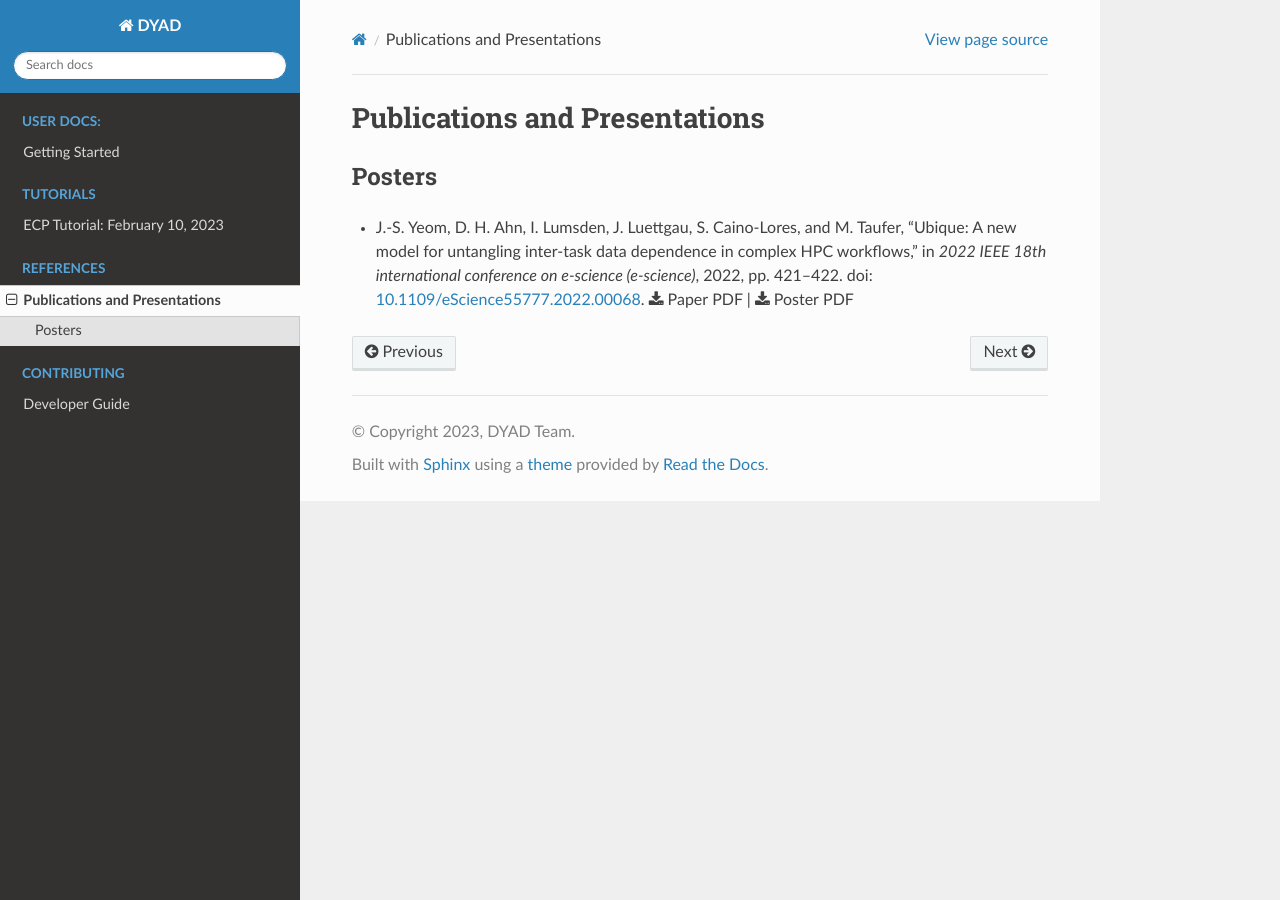
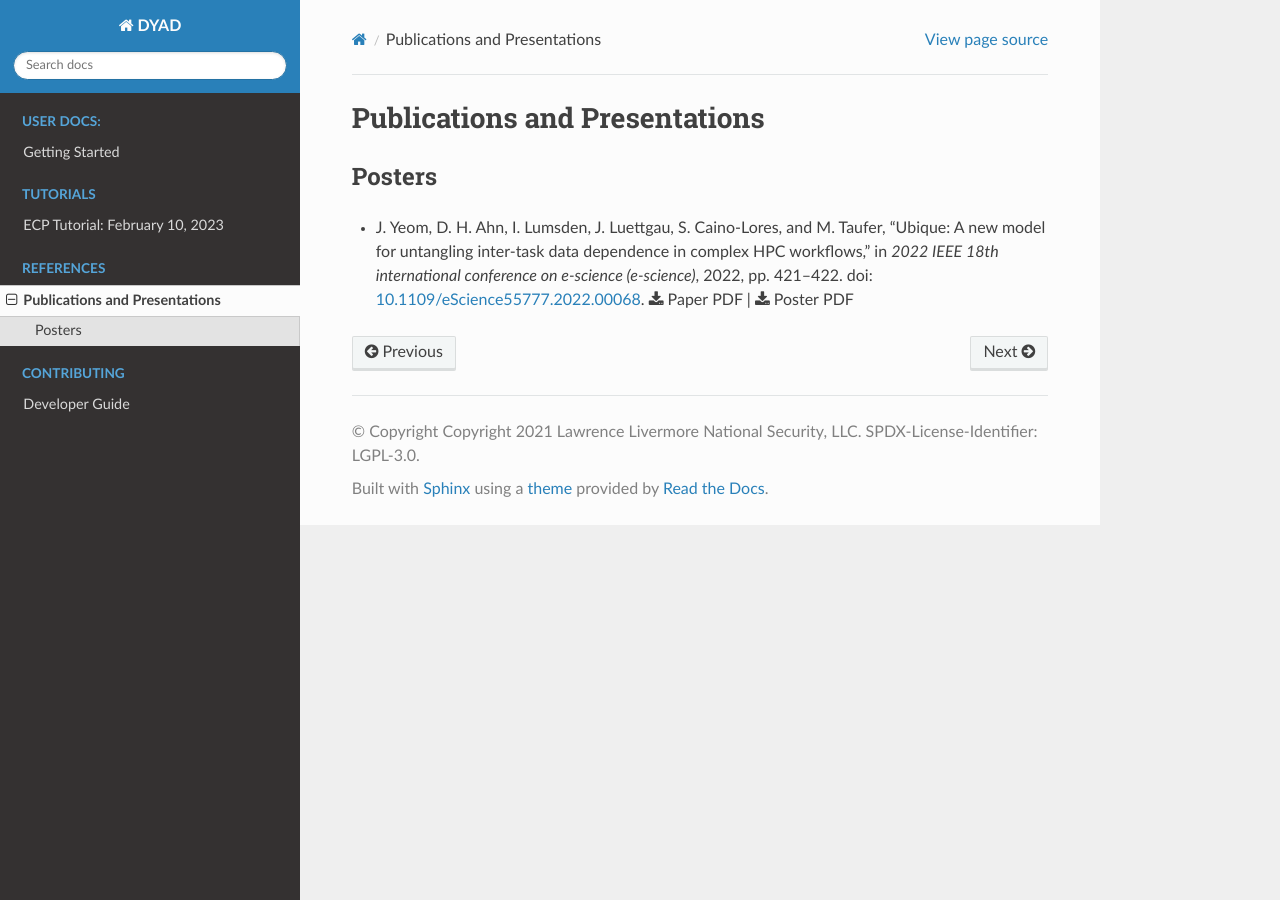
Before and after one commit to flux-framework/dyad, a Sphinx documentation site: the page built from docs/publications.rst, in a window 1280 px wide. Built offline with Sphinx 7.4.7 and the Read the Docs theme 2.0.0, drawn with Linux system fonts in a browser that asks for light colours.

Commit message:
docs: updates the copyright and author fields of conf.py

```diff
--- a/docs/conf.py
+++ b/docs/conf.py
@@ -18,9 +18,8 @@
 # -- Project information -----------------------------------------------------
 
 project = 'DYAD'
-# TODO update to the correct copyright
-copyright = '2023, DYAD Team'
-author = 'DYAD Team'
+copyright = """Copyright 2021 Lawrence Livermore National Security, LLC. SPDX-License-Identifier: LGPL-3.0"""
+author = 'This page is maintained by the <a href="https://github.com/flux-framework/dyad/graphs/contributors">contributors to DYAD</a>'
 
 
 # -- General configuration ---------------------------------------------------
--- a/docs/publications.rst
+++ b/docs/publications.rst
@@ -5,7 +5,7 @@
 Posters
 #######
 
-* J.-S. Yeom, D. H. Ahn, I. Lumsden, J. Luettgau, S. Caino-Lores,
+* J. Yeom, D. H. Ahn, I. Lumsden, J. Luettgau, S. Caino-Lores,
   and M. Taufer, “Ubique: A new model for untangling inter-task data
   dependence in complex HPC workflows,” in
   *2022 IEEE 18th international conference on e-science (e-science)*,
```
Also changed, not shown: 1 other file.
